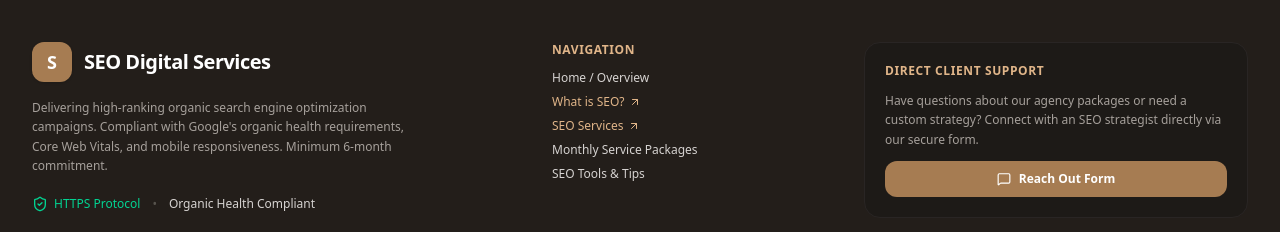
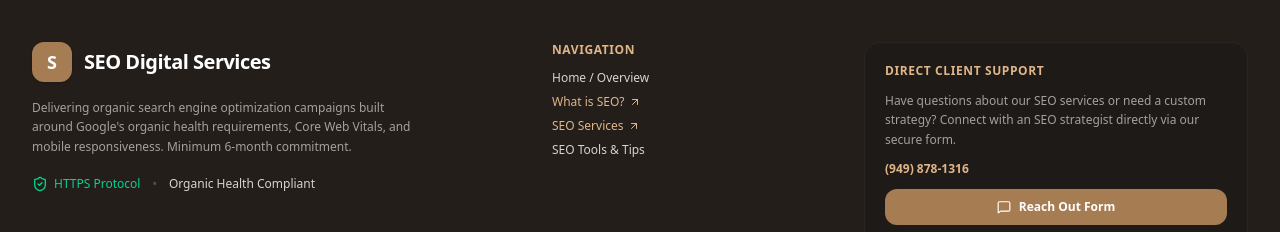
Before and after one commit to dara397/SEO-CRM, a React (Vite) app in the folder seo-digital-services 4/: page / in a window 1280 px wide. Shown: the part 687-919 px from the top of the page. Built offline with nearby package versions, Linux system fonts and the light colour scheme; no server answers.

Commit message:
Make footer nav crawlable links; remove packages link

```diff
--- a/seo-digital-services 4/src/components/Footer.tsx
+++ b/seo-digital-services 4/src/components/Footer.tsx
@@ -1,13 +1,39 @@
 import React from 'react';
 import { ShieldCheck, MessageSquare, ArrowUpRight } from 'lucide-react';
 import { ActiveTab } from '../types';
+import { TAB_PATHS } from '../routes';
 
 interface FooterProps {
   setActiveTab: (tab: ActiveTab) => void;
   onOpenReachOut: (subject?: string) => void;
 }
 
+interface FooterLink {
+  tab: ActiveTab;
+  label: string;
+  highlighted?: boolean;
+}
+
+const FOOTER_LINKS: FooterLink[] = [
+  { tab: 'preview', label: 'Home / Overview' },
+  { tab: 'what-is-seo', label: 'What is SEO?', highlighted: true },
+  { tab: 'services', label: 'SEO Services', highlighted: true },
+  { tab: 'seo-tools', label: 'SEO Tools & Tips' },
+];
+
 export const Footer: React.FC<FooterProps> = ({ setActiveTab, onOpenReachOut }) => {
+  // Real hrefs keep the footer navigation crawlable; plain clicks stay client-side.
+  const handleNavClick = (
+    event: React.MouseEvent<HTMLAnchorElement>,
+    tab: ActiveTab,
+  ) => {
+    if (event.metaKey || event.ctrlKey || event.shiftKey || event.altKey) {
+      return;
+    }
+    event.preventDefault();
+    setActiveTab(tab);
+  };
+
   return (
     <footer className="bg-[#231e1a] text-stone-300 border-t border-stone-800 pt-12 pb-8">
       <div className="max-w-7xl mx-auto px-4 sm:px-6 lg:px-8 space-y-12">
@@ -26,7 +52,7 @@ export const Footer: React.FC<FooterProps> = ({ setActiveTab, onOpenReachOut })
             </div>
 
             <p className="text-xs text-stone-400 leading-relaxed max-w-sm">
-              Delivering high-ranking organic search engine optimization campaigns. Compliant with Google's organic health requirements, Core Web Vitals, and mobile responsiveness. Minimum 6-month commitment.
+              Delivering organic search engine optimization campaigns built around Google's organic health requirements, Core Web Vitals, and mobile responsiveness. Minimum 6-month commitment.
             </p>
 
             <div className="pt-1 flex flex-wrap items-center gap-3 text-xs">
@@ -34,69 +60,49 @@ export const Footer: React.FC<FooterProps> = ({ setActiveTab, onOpenReachOut })
                 <ShieldCheck className="w-4 h-4 text-emerald-400" />
                 HTTPS Protocol
               </span>
-              <span className="text-stone-600">•</span>
+              <span className="text-stone-600">&bull;</span>
               <span className="text-stone-300">Organic Health Compliant</span>
             </div>
           </div>
 
           {/* Quick Navigation */}
           <div className="md:col-span-3 space-y-3">
-            <h4 className="text-xs font-black uppercase tracking-wider text-[#e0b589]">Navigation</h4>
-            <ul className="space-y-2 text-xs">
-              <li>
-                <button
-                  onClick={() => setActiveTab('preview')}
-                  className="hover:text-white transition-colors"
-                >
-                  Home / Overview
-                </button>
-              </li>
-              <li>
-                <button
-                  onClick={() => setActiveTab('what-is-seo')}
-                  className="hover:text-white transition-colors flex items-center gap-1 text-[#e0b589]"
-                >
-                  <span>What is SEO?</span>
-                  <ArrowUpRight className="w-3 h-3" />
-                </button>
-              </li>
-              <li>
-                <button
-                  onClick={() => setActiveTab('services')}
-                  className="hover:text-white transition-colors flex items-center gap-1 text-[#e0b589]"
-                >
-                  <span>SEO Services</span>
-                  <ArrowUpRight className="w-3 h-3" />
-                </button>
-              </li>
-              <li>
-                <button
-                  onClick={() => setActiveTab('pricing')}
-                  className="hover:text-white transition-colors"
-                >
-                  Monthly Service Packages
-                </button>
-              </li>
-              <li>
-                <button
-                  onClick={() => setActiveTab('seo-tools')}
-                  className="hover:text-white transition-colors"
-                >
-                  SEO Tools & Tips
-                </button>
-              </li>
-            </ul>
+            <h2 className="text-xs font-black uppercase tracking-wider text-[#e0b589]">Navigation</h2>
+            <nav aria-label="Footer">
+              <ul className="space-y-2 text-xs">
+                {FOOTER_LINKS.map((link) => (
+                  <li key={link.tab}>
+                    <a
+                      href={TAB_PATHS[link.tab]}
+                      onClick={(event) => handleNavClick(event, link.tab)}
+                      className={'hover:text-white transition-colors flex items-center gap-1 ' + (link.highlighted ? 'text-[#e0b589]' : '')}
+                    >
+                      <span>{link.label}</span>
+                      {link.highlighted && <ArrowUpRight className="w-3 h-3" />}
+                    </a>
+                  </li>
+                ))}
+              </ul>
+            </nav>
           </div>
 
           {/* Direct Contact Box */}
           <div className="md:col-span-4 space-y-3 bg-stone-900/80 p-5 rounded-2xl border border-stone-800">
-            <h4 className="text-xs font-black uppercase tracking-wider text-[#e0b589]">Direct Client Support</h4>
+            <h2 className="text-xs font-black uppercase tracking-wider text-[#e0b589]">Direct Client Support</h2>
 
             <p className="text-xs text-stone-400 leading-relaxed">
-              Have questions about our agency packages or need a custom strategy? Connect with an SEO strategist directly via our secure form.
+              Have questions about our SEO services or need a custom strategy? Connect with an SEO strategist directly via our secure form.
             </p>
 
+            <a
+              href="tel:+19498781316"
+              className="text-xs font-bold text-[#e0b589] hover:underline block"
+            >
+              (949) 878-1316
+            </a>
+
             <button
+              type="button"
               onClick={() => onOpenReachOut('Footer Direct Consultation')}
               className="w-full mt-2 bg-[#a67c52] hover:bg-[#8e653d] text-white font-extrabold text-xs py-2.5 rounded-xl transition-all flex items-center justify-center gap-2"
             >
@@ -110,14 +116,7 @@ export const Footer: React.FC<FooterProps> = ({ setActiveTab, onOpenReachOut })
         {/* Copyright */}
         <div className="flex flex-col sm:flex-row justify-between items-center gap-4 text-xs text-stone-500">
           <div>
-            © {new Date().getFullYear()} SEO Digital Services. All rights reserved.
-          </div>
-          <div className="flex items-center gap-4">
-            <span className="hover:text-stone-400 cursor-pointer">Privacy Policy</span>
-            <span>•</span>
-            <span className="hover:text-stone-400 cursor-pointer">Terms of Service</span>
-            <span>•</span>
-            <span className="hover:text-stone-400 cursor-pointer">Organic Guarantee</span>
+            &copy; {new Date().getFullYear()} SEO Digital Services. All rights reserved.
           </div>
         </div>
 
```
